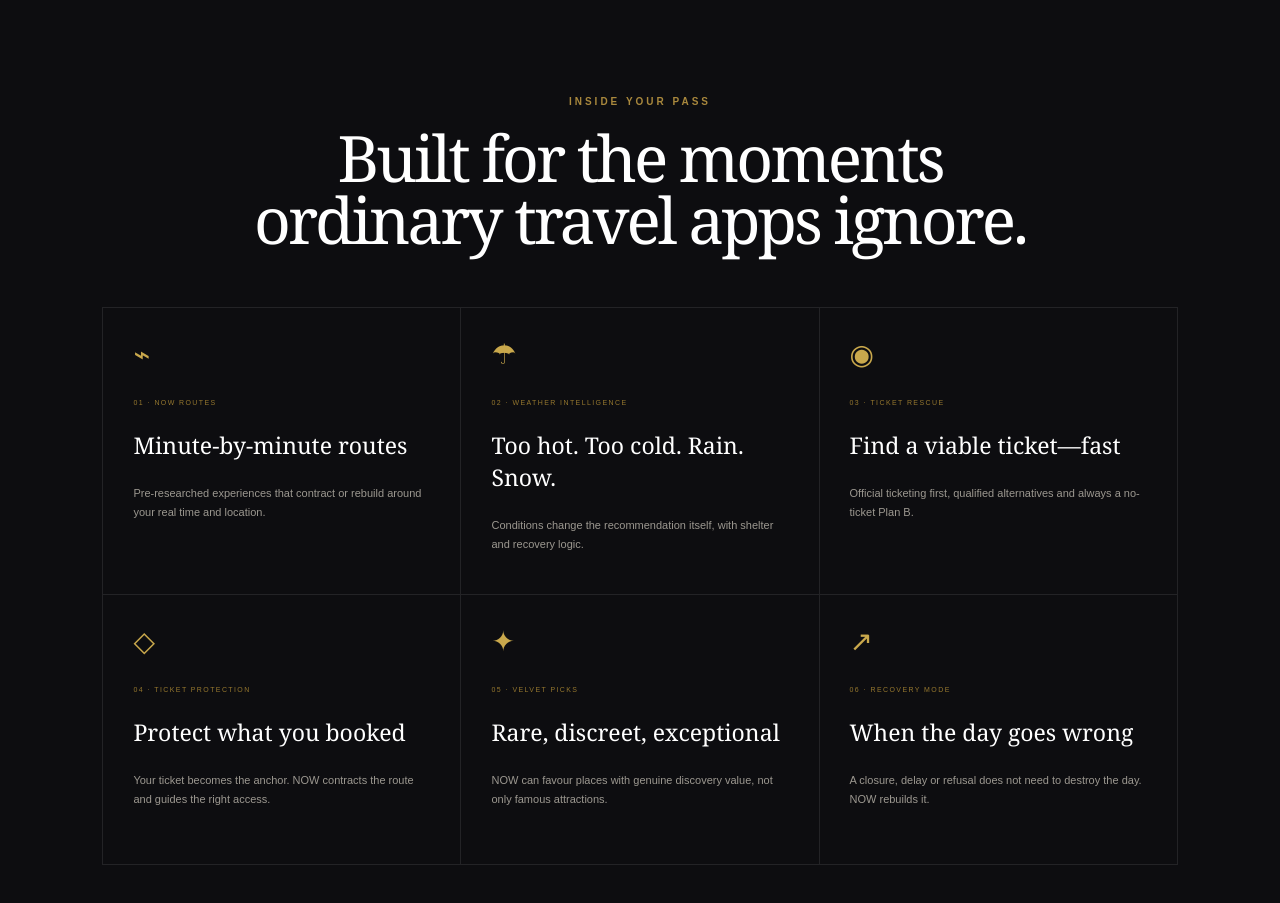
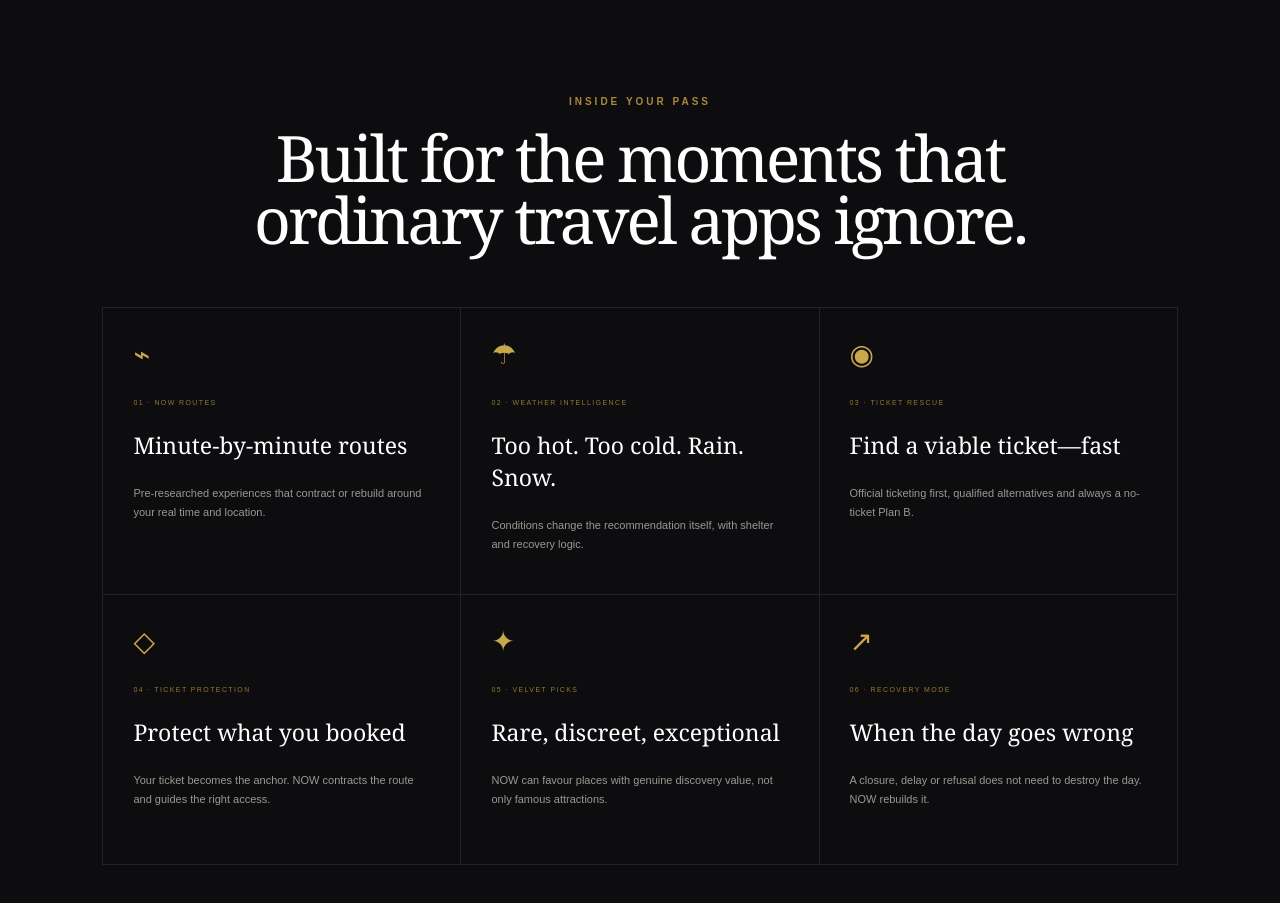
Before and after one commit to naturlabs1996-creator/velvet-passport-now, a Next.js app: page / in a window 1280 px wide. Shown: the part 2540-3443 px from the top of the page. Built offline with nearby package versions, Linux system fonts and the light colour scheme.

Commit message:
Improve features heading readability

```diff
--- a/app/page.tsx
+++ b/app/page.tsx
@@ -33,7 +33,7 @@ export default function Home(){
 
     <section className="demo" id="demo"><Heading kicker="PUT NOW TO THE TEST" title="Tell Paris NOW what changed." text="One city. Four completely different decisions."/><div className="demoGrid"><div className="controls">{Object.entries(scenarios).map(([key,value])=><button className={scenario===key?"active":""} onClick={()=>setScenario(key as keyof typeof scenarios)} key={key}><span>{scenario===key?"●":"○"}</span>{value[0]}</button>)}</div><div className="decision"><div className="decisionTop"><small>BEST MATCH · LIVE EXAMPLE</small><span>96% compatible</span></div><h3>{selected[1]}</h3><div className="route"><i/><div><small>YOUR NOW ROUTE</small><b>{selected[2]}</b><span>{selected[3]}</span></div></div><p><b>Why this route?</b> It protects your time, removes the wrong conditions and preserves one genuinely memorable discovery.</p><a href="#passes">GET THIS KIND OF HELP IN PARIS →</a></div></div></section>
 
-    <section className="features" id="features"><Heading kicker="INSIDE YOUR PASS" title="Built for the moments ordinary travel apps ignore." dark/><div className="featureGrid">{[["⌁","01 · NOW ROUTES","Minute-by-minute routes","Pre-researched experiences that contract or rebuild around your real time and location."],["☂","02 · WEATHER INTELLIGENCE","Too hot. Too cold. Rain. Snow.","Conditions change the recommendation itself, with shelter and recovery logic."],["◉","03 · TICKET RESCUE","Find a viable ticket—fast","Official ticketing first, qualified alternatives and always a no-ticket Plan B."],["◇","04 · TICKET PROTECTION","Protect what you booked","Your ticket becomes the anchor. NOW contracts the route and guides the right access."],["✦","05 · VELVET PICKS","Rare, discreet, exceptional","NOW can favour places with genuine discovery value, not only famous attractions."],["↗","06 · RECOVERY MODE","When the day goes wrong","A closure, delay or refusal does not need to destroy the day. NOW rebuilds it."]].map(x=><article key={x[1]}><span>{x[0]}</span><small>{x[1]}</small><h3>{x[2]}</h3><p>{x[3]}</p></article>)}</div></section>
+    <section className="features" id="features"><Heading kicker="INSIDE YOUR PASS" title="Built for the moments that ordinary travel apps ignore." dark/><div className="featureGrid">{[["⌁","01 · NOW ROUTES","Minute-by-minute routes","Pre-researched experiences that contract or rebuild around your real time and location."],["☂","02 · WEATHER INTELLIGENCE","Too hot. Too cold. Rain. Snow.","Conditions change the recommendation itself, with shelter and recovery logic."],["◉","03 · TICKET RESCUE","Find a viable ticket—fast","Official ticketing first, qualified alternatives and always a no-ticket Plan B."],["◇","04 · TICKET PROTECTION","Protect what you booked","Your ticket becomes the anchor. NOW contracts the route and guides the right access."],["✦","05 · VELVET PICKS","Rare, discreet, exceptional","NOW can favour places with genuine discovery value, not only famous attractions."],["↗","06 · RECOVERY MODE","When the day goes wrong","A closure, delay or refusal does not need to destroy the day. NOW rebuilds it."]].map(x=><article key={x[1]}><span>{x[0]}</span><small>{x[1]}</small><h3>{x[2]}</h3><p>{x[3]}</p></article>)}</div></section>
 
     <section className="activation"><div><p className="kicker">BUY NOW · START LATER</p><h2>Your Pass never<br/><em>starts at checkout.</em></h2><p>Purchase before your trip. Your time begins only when you explicitly choose <b>Activate now</b>—in Paris, when you are ready.</p></div><div className="flow">{[["1","Purchase","Pass status: Not activated"],["2","Arrive in Paris","Open your secure personal link"],["3","Activate","72 hours or 7 days begin"]].map((x,i)=><div className="flowWrap" key={x[0]}><article><span>{x[0]}</span><b>{x[1]}</b><small>{x[2]}</small></article>{i<2&&<i>→</i>}</div>)}</div></section>
 
```
